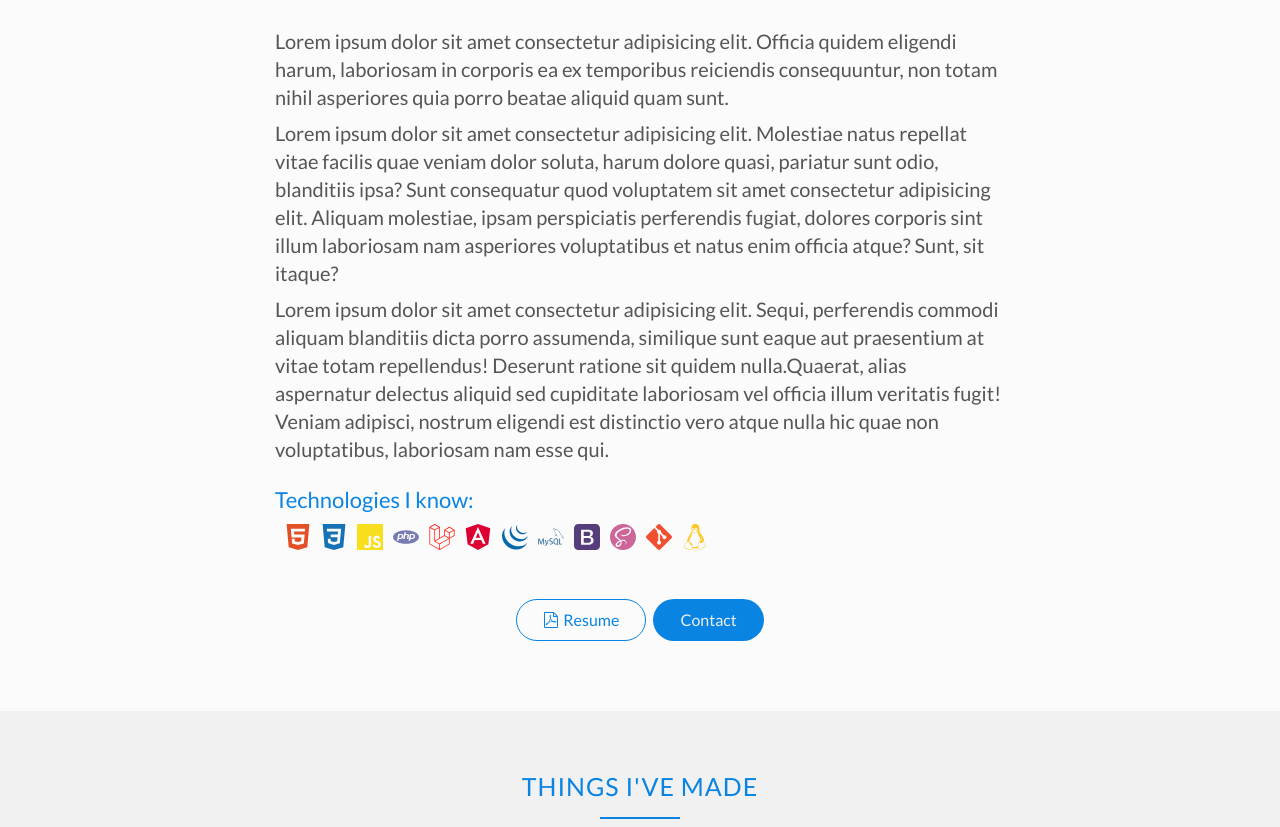
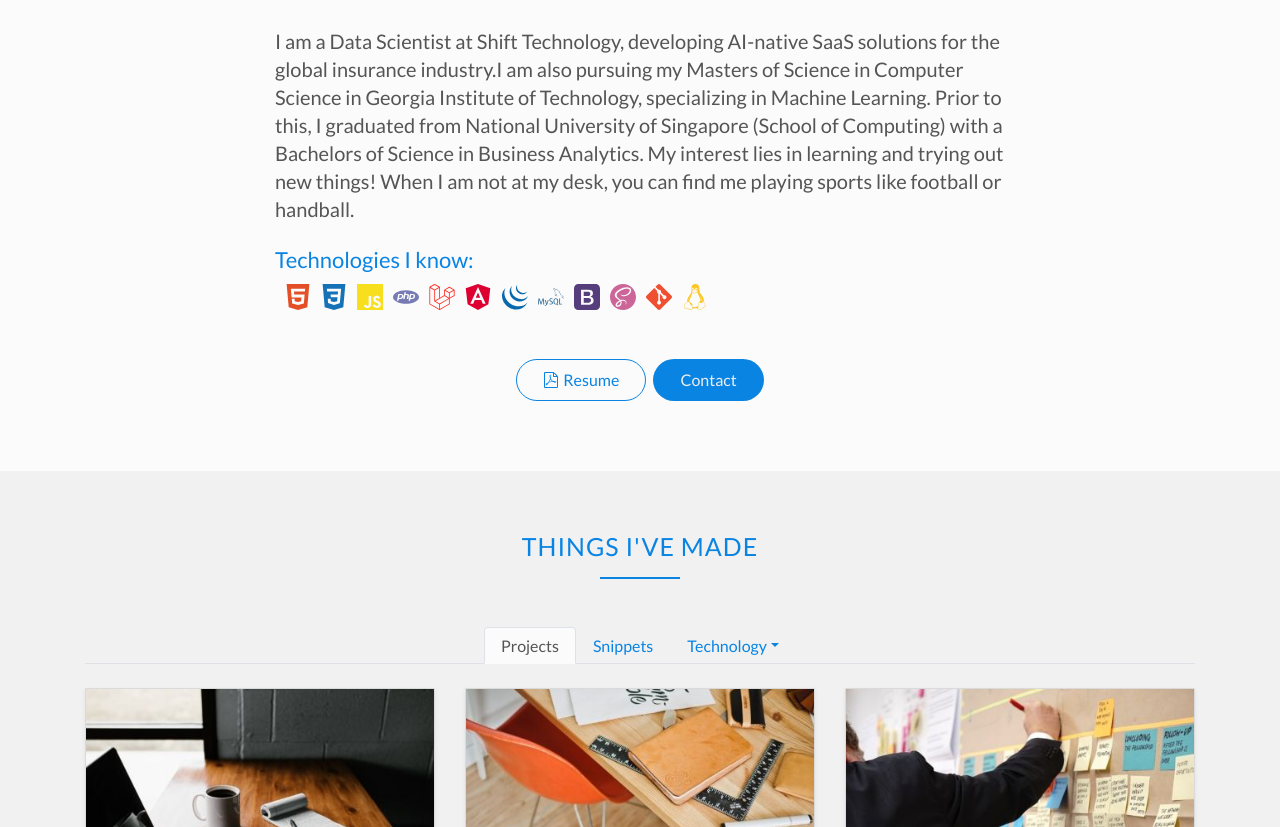
Before and after one commit to jordseow/about-me, a website: page index.html in a window 1280 px wide. Shown: the part 911-1738 px from the top of the page. Drawn offline with Linux system fonts and the light colour scheme; files whose address does not match are found by name.

Commit message:
Update index.html

```diff
--- a/index.html
+++ b/index.html
@@ -14,7 +14,7 @@
         <link rel="manifest" href="./img/favicon/site.webmanifest">
         <link rel="stylesheet" href="./css/main.css">
         <link href="https://fonts.googleapis.com/css2?family=Lato:wght@300;400;700&display=swap" rel="stylesheet">
-        <title>0xFolio - Free portfolio template for developers</title>
+        <titleJordan Seow - About Me</title>
     </head>
 
     <body>
@@ -116,20 +116,12 @@
                 <div class="row justify-content-center">
                     <div class="col-md-10 col-lg-8">
                         <div class="about__content">
-                            <p>Lorem ipsum dolor sit amet consectetur adipisicing elit. Officia quidem eligendi harum,
-                                laboriosam in corporis ea ex temporibus reiciendis consequuntur, non totam nihil
-                                asperiores quia porro beatae aliquid quam sunt.</p>
-                            <p>Lorem ipsum dolor sit amet consectetur adipisicing elit. Molestiae natus repellat vitae
-                                facilis quae veniam dolor soluta, harum dolore quasi, pariatur sunt odio, blanditiis
-                                ipsa? Sunt consequatur quod voluptatem sit amet consectetur adipisicing elit. Aliquam
-                                molestiae, ipsam perspiciatis perferendis fugiat, dolores corporis sint illum laboriosam
-                                nam asperiores voluptatibus et natus enim officia atque? Sunt, sit itaque?</p>
-                            <p>Lorem ipsum dolor sit amet consectetur adipisicing elit. Sequi, perferendis commodi
-                                aliquam blanditiis dicta porro assumenda, similique sunt eaque aut praesentium at vitae
-                                totam repellendus! Deserunt ratione sit quidem nulla.Quaerat, alias aspernatur delectus
-                                aliquid sed cupiditate laboriosam vel officia illum veritatis fugit! Veniam adipisci,
-                                nostrum eligendi est distinctio vero atque nulla hic quae non voluptatibus, laboriosam
-                                nam esse qui.</p>
+                            <p>I am a Data Scientist at Shift Technology, developing AI-native SaaS solutions for the global
+                                insurance industry.I am also pursuing my Masters of Science in Computer Science in Georgia Institute of Technology,
+                                specializing in Machine Learning. Prior to this, I graduated from National University of Singapore
+                                (School of Computing) with a Bachelors of Science in Business Analytics. My interest
+                                lies in learning and trying out new things! When I am not at my desk, you can find me playing sports
+                                like football or handball.</p>
                         </div>
                         <div class="about__skills my-4">
                             <h3 class="heading-tertiary">Technologies I know:</h3>
```
